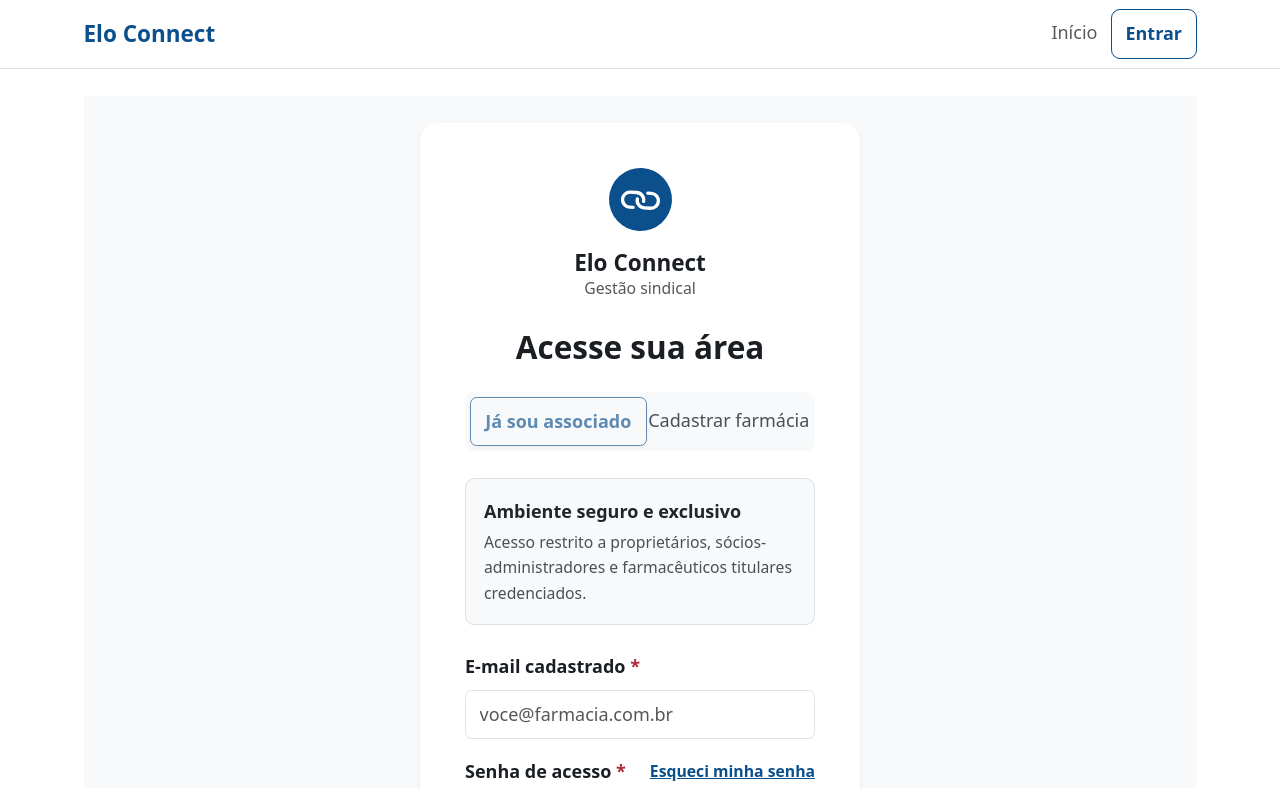
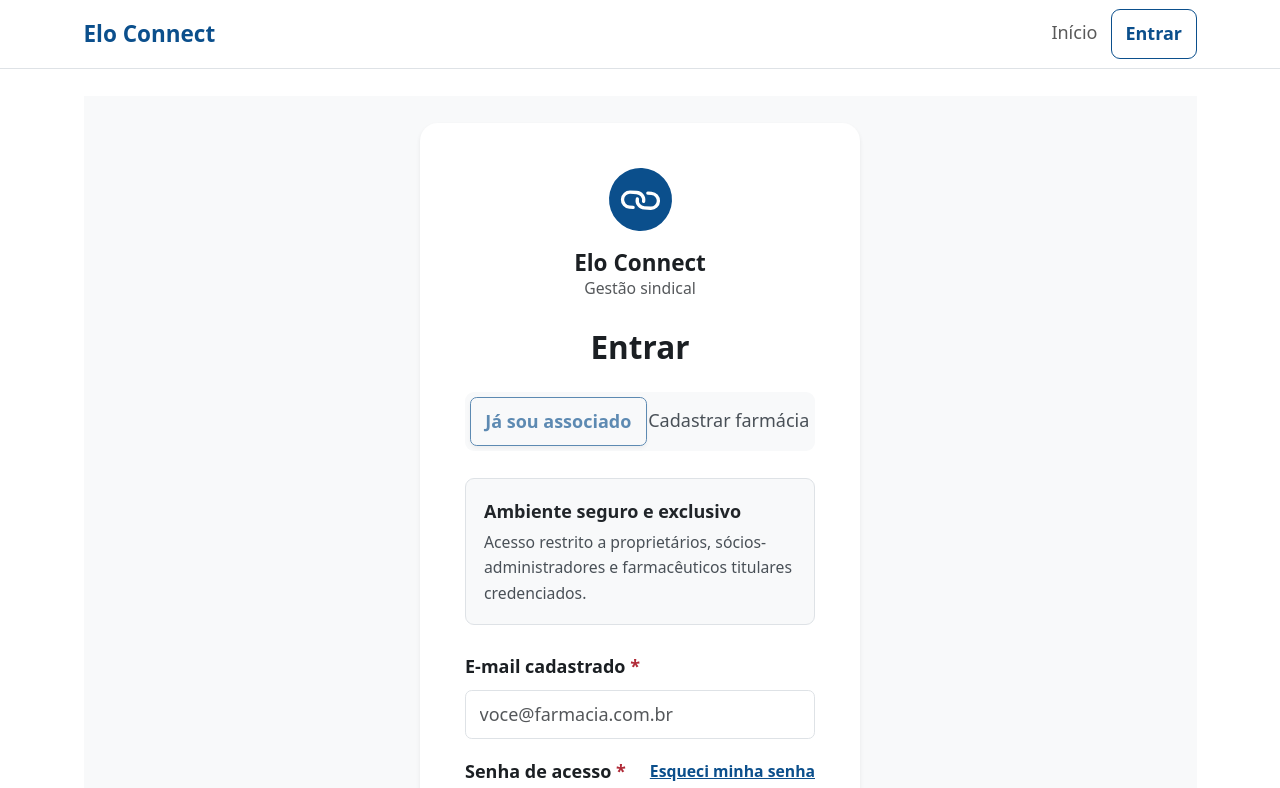
Before and after one commit to eloconnect/platform, a React (Vite) app in the folder apps/web/: page /entrar in a window 1280 px wide. Shown: the top 788 px of the page. Built offline with nearby package versions, Linux system fonts and the light colour scheme; no server answers.

Commit message:
fix(web): ajusta titulo h1 e formatacao de codigo para a CI (#17)

```diff
--- a/apps/web/src/paginas/publico/PaginaEntrar.tsx
+++ b/apps/web/src/paginas/publico/PaginaEntrar.tsx
@@ -87,7 +87,7 @@ export function PaginaEntrar() {
             </div>
             <h2 className="h5 fw-bold mb-0">Elo Connect</h2>
             <p className="text-muted small mb-0">Gestão sindical</p>
-            <h1 className="h3 fw-bold mt-4 mb-0">Acesse sua área</h1>
+            <h1 className="h3 fw-bold mt-4 mb-0">Entrar</h1>
           </div>
 
           {/* Abas de Navegação */}
```
